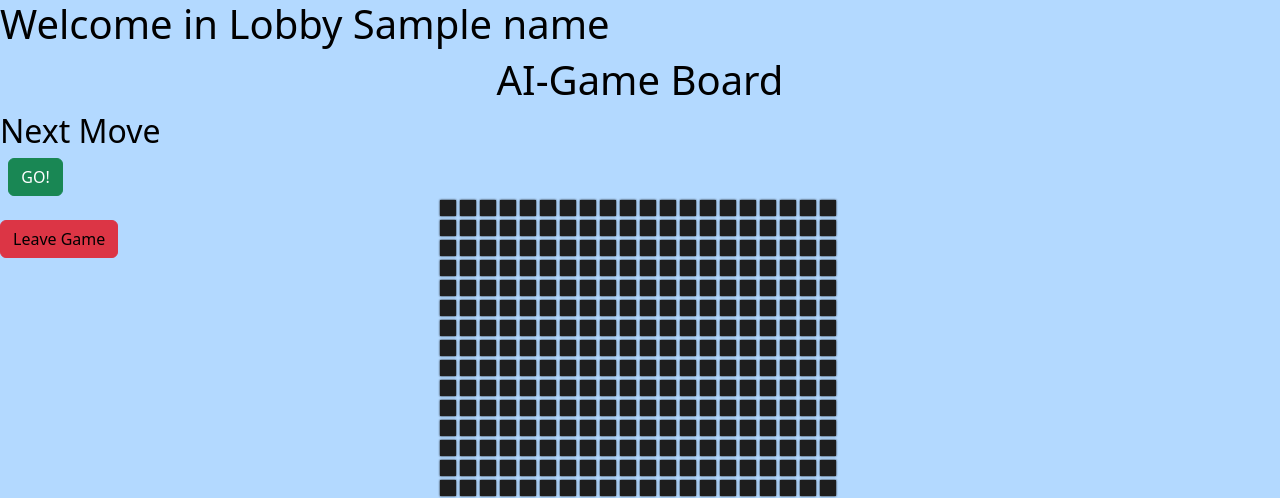
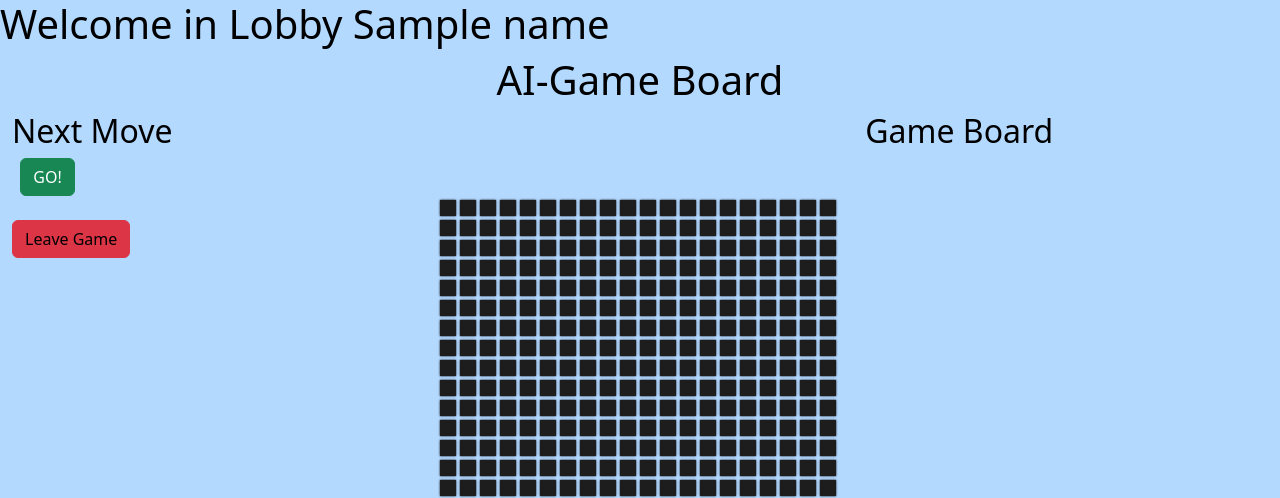
Before and after one commit to Levoo777/AdvancedSoftwareEngineering, a Flask app: template templates/board.html in a window 1280 px wide. Shown: the top 498 px of the page. Run offline with Flask 3, Linux system fonts and the light colour scheme; the template is opened without the code that fills it: most values are stand-ins (such as "Sample title", 1, 10 or a date in 2020); some libraries are stand-ins or nearby versions.

Commit message:
cleaning ai board aka minor change

```diff
--- a/templates/board.html
+++ b/templates/board.html
@@ -21,20 +21,20 @@
 <script src="https://cdnjs.cloudflare.com/ajax/libs/socket.io/3.0.3/socket.io.js"></script>
 <script>
     var socket = io.connect('http://' + document.domain + ':' + location.port);
-        socket.on('finish_ai_game', function(ranking) {
+    socket.on('finish_ai_game', function (ranking) {
         console.log("Ranking", ranking);
         var table = document.getElementById('rankingTable');
         table.innerHTML = '';
-        ranking.forEach(function(tuple) {
+        ranking.forEach(function (tuple) {
             var row = table.insertRow();
-            tuple.forEach(function(element) {
+            tuple.forEach(function (element) {
                 var cell = row.insertCell();
                 cell.appendChild(document.createTextNode(element));
             });
         });
     });
 
-        socket.on('update_ai_board', function(data) {
+    socket.on('update_ai_board', function (data) {
         console.log("Hallo")
         console.log('Aktualisiere Spielfeld:', data.board);
         console.log('Blöcke', data.blocks)
@@ -44,32 +44,9 @@
     });
 
     function updateBoard(updatedBoard) {
-        // var boardList = document.getElementById('board-list');
-        // boardList.innerHTML = ''; // Leere die aktuelle Liste
 
-        // // Füge die aktualisierten Informationen hinzu
-        // updatedBoard.forEach(function(row) {
-        //     var li = document.createElement('li');
-        //     li.textContent = row === null ? "None" : row;
-        //     boardList.appendChild(li);
-        // });
-        //console.log(updatedBoard);
         updateGameBoardGrid(updatedBoard);
     }
-
-//     function updateGrid(currentGrid) {
-//     console.log("Testo");
-//     console.log(currentGrid);
-//     for (i in currentGrid) {
-//         for (j in currentGrid[i])
-//             if (currentGrid[i][j] == "X") {
-
-
-//             } else {
-//                 changeColorGameBoard(i, j, currentGrid[i][j])
-//              }
-//     }
-// }
 
     function changeColorGameBoard(y, x, color) {
         let element = document.getElementById(`y${y}, x${x}`)
@@ -82,7 +59,7 @@ function changeColorGameBoard(y, x, color) {
     function makefirstMove(row, col, player) {
         var row = document.getElementById("row")
         var col = document.getElementById("col")
-            var zug = { 'row': row.value, 'col': col.value, 'first':true};
+        var zug = { 'row': row.value, 'col': col.value, 'first': true };
         console.log(zug)
         socket.emit('zug_gemacht', zug);
     }
@@ -95,41 +72,20 @@ function changeColorGameBoard(y, x, color) {
         socket.emit('zug_gemacht', zug);
     }
 </script>
+
 </html>
 <h1 class="text-center">
     AI-Game Board
 </h1>
 
-<table id="rankingTable">
-
-</table>
-
-
-<!-- <div class="board-content">
-<div class="chat-container">
-    <h2>Chat</h2>
-    <ul id="chat-list"></ul>
-    <form onsubmit="event.preventDefault(); sendMessage();">
-        <input type="text" id="message" placeholder="Type your message">
-        <button type="submit">Send</button>
-    </form>
-</div>
-
-<div class="game-container">
-  <h1>Game Page - Lobby {{ lobby_id }}</h1>
-  <h2>Users in the Lobby:</h2>
-  <ul class="lobby-users" id="board-list">
-      {% for row in board %}
-          <li>{{ row }}</li>
-      {% endfor %}
-  </ul>
-</div>
-</div> -->
 
 
 <body style="background-color: #b3d9ff;">
 
-
+    <div class="container-fluid">
+        <div class="row">
+            <!-- Main content on the left occupying 8 columns -->
+            <div class="col-md-8">
                 <div class="wrapper-left-side">
                     <div class="blocks" id="blocks1"></div>
                     <div class="blocks" id="blocks2"></div>
@@ -168,22 +124,23 @@ function changeColorGameBoard(y, x, color) {
                     <a href="{{ url_for('main.profile') }}" class="btn btn-danger">Leave Game</a>
 
                 </div>
-<!--
-<form onsubmit="event.preventDefault(); makeMove(first=0);">
-    <label for="row"></label>
-    <input type="number" id="row" name="row" hidden>
+            </div>
+            <div class="col-md-4">
+                <h2>
+                    Game Board
+                </h2>
+                <table id="rankingTable">
 
-    <label for="col"></label>
-    <input type="number" id="col" name="col" hidden>
-
-    <button type="submit" class="btn-primary">Zug machen</button>
-</form>  -->
+                </table>
+            </div>
+        </div>
+    </div>
 </body>
 
 <script>
 
 
-    socket.on('chat_message', function(message) {
+    socket.on('chat_message', function (message) {
         var chatList = document.getElementById('chat-list');
         var li = document.createElement('li');
         li.textContent = message;
@@ -199,4 +156,5 @@ function changeColorGameBoard(y, x, color) {
         }
     }
 </script>
+
 </html>
```
Lines whose indentation alone changed are shown as unchanged.
